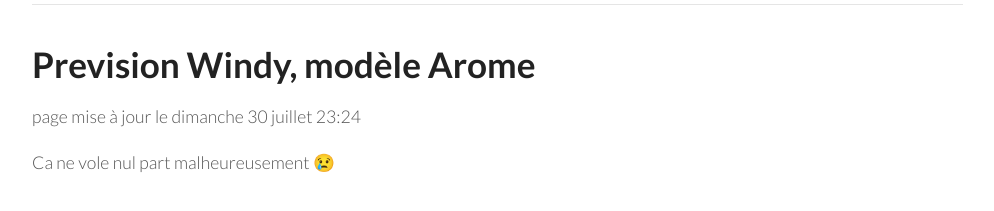
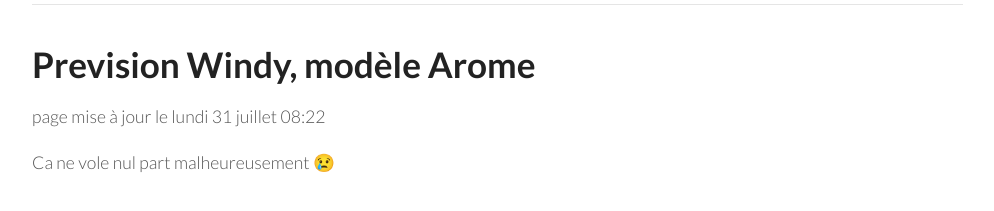
Before and after one commit to parapente-dans-le-nord/parapente-dans-le-nord.github.io, a Jekyll site: the page built from index.markdown, in a window 1280 px wide. Shown: the part 137-348 px from the top of the page, without its empty margins (26-1020 px from the left). Built offline with Jekyll 4.4.1, drawn with Linux system fonts in a browser that asks for light colours.

Commit message:
update index.markdown

```diff
--- a/all.markdown
+++ b/all.markdown
@@ -7,4 +7,4 @@ title:  "Tous les spots"
 {: .links}
 
 # Prevision Windy, modèle Arome
-page mise à jour le dimanche 30 juillet 23:24
+page mise à jour le lundi 31 juillet 08:22
--- a/index.markdown
+++ b/index.markdown
@@ -7,7 +7,7 @@ title:  "Ou ça vole"
 {: .links}
 
 # Prevision Windy, modèle Arome
-page mise à jour le dimanche 30 juillet 23:24
+page mise à jour le lundi 31 juillet 08:22
 
 
 Ca ne vole nul part malheureusement 😢
```
